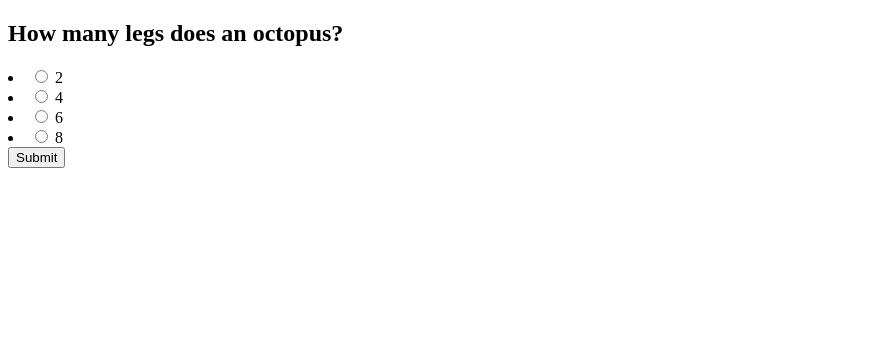
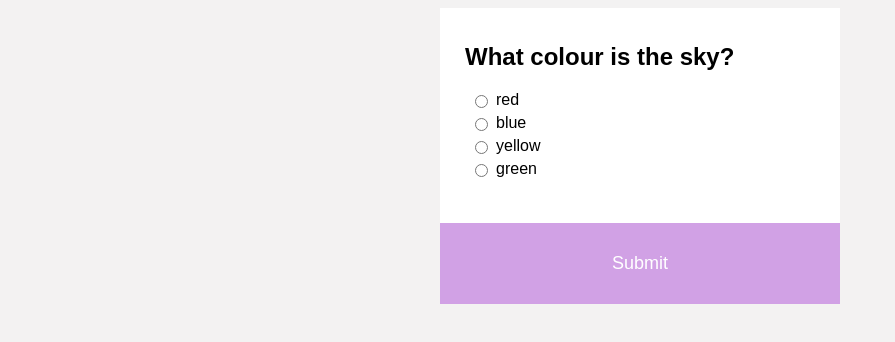
Before and after one commit to JoeByrne22/quiz-app, a plain HTML site: page index.html in a window 1280 px wide. Both pictures are taken after a click on the button "Submit". Shown: the whole page, without its empty margins (0-895 px from the left). Drawn offline with Linux system fonts and the light colour scheme.

Commit message:
final stylign complete

```diff
--- a/index.html
+++ b/index.html
@@ -9,26 +9,28 @@
         <link rel="stylesheet" href="./style.css">
     </head>
     <body>
-        <div class="quiz-container">
+        <div class="quiz-box">
+             <div class="quiz-container">
             <h2 id="question"></h2>
             <li class="list-item">
-                <input type="radio" id="a"/>
+                <input type="radio" id="a" name="answer" class="answer"/>
                 <label for="a" id="a_text"></label>
             </li>
             <li class="list-item">
-                <input type="radio" id="b"/>
+                <input type="radio" id="b" name="answer" class="answer"/>
                 <label for="b" id="b_text"></label>
             </li>
             <li class="list-item">
-                <input type="radio" id="c"/>
+                <input type="radio" id="c" name="answer" class="answer"/>
                 <label for="c" id="c_text"></label>
             </li>
             <li class="list-item">
-                <input type="radio" id="d"/>
+                <input type="radio" id="d" name="answer" class="answer"/>
                 <label for="d" id="d_text"></label>
             </li>
         </div>
-        <button onClick="loadQuiz()">Submit</button>
+        <button id="submit">Submit</button>
+        </div>
 
         <script src="script.js" async defer></script>
     </body>
--- a/script.js
+++ b/script.js
@@ -30,8 +30,10 @@ const a_text = document.getElementById('a_text');
 const b_text = document.getElementById('b_text');
 const c_text = document.getElementById('c_text');
 const d_text = document.getElementById('d_text');
+const sumbitBtn = document.getElementById('submit');
 
 let currentQuiz = 0;
+let score = 0;
 
 loadQuiz();
 
@@ -43,7 +45,40 @@ function loadQuiz() {
     b_text.innerHTML = currentQuizData.b;
     c_text.innerHTML = currentQuizData.c;
     d_text.innerHTML = currentQuizData.d;
+};
+
+function getSelected() {
+    const answerEl = document.querySelectorAll('.answer');
+
+    let answer = undefined;
+
+    answerEl.forEach((answerEl) => {
+        if(answerEl.checked) {
+            answer =  answerEl.id;
+        }
+    })
+    return answer;
+}
+
+sumbitBtn.addEventListener( "click", () => {
+    const correctAnswer = quizData[currentQuiz].answer;
+    const answer = getSelected();
+
+    if(answer) {
+        if (correctAnswer === answer ) {
+            score++;
+        }
+
+        currentQuiz++;
+
+        if (currentQuiz < quizData.length) {
+            loadQuiz();
+        } else {
+            alert("congradulations! You have finished the quiz, you scored " + score + " out of " + quizData.length);
+            loadQuiz();
+        }
+    }
 
 
-    currentQuiz++;
-};
+
+})
--- a/style.css
+++ b/style.css
@@ -1,3 +1,40 @@
-h1 {
-    color: red;
+body {
+    background-color: #f3f2f2;
+    font-family: sans-serif;
 }
+.quiz-box {
+    width: 400px;
+    margin: auto;
+}
+
+.quiz-container {
+    padding: 15px 25px 40px 25px;
+    background-color: white;
+}
+
+.list-item {
+    list-style-type: none;
+    display: flex;
+    margin: 0 0 5px 5px;
+}
+
+label {
+    padding-left: 5px;
+}
+
+#submit {
+    width: 400px;
+    padding: 30px 50px;
+    margin: auto;
+    background-color: #d1a1e5;
+    font-size: 18px;
+    color: white;
+    cursor: pointer;
+    border: 0;
+}
+
+#submit:hover {
+    transition: .1s;
+    background-color:purple;
+    /* color: #d1a1e5; */
+}
```
